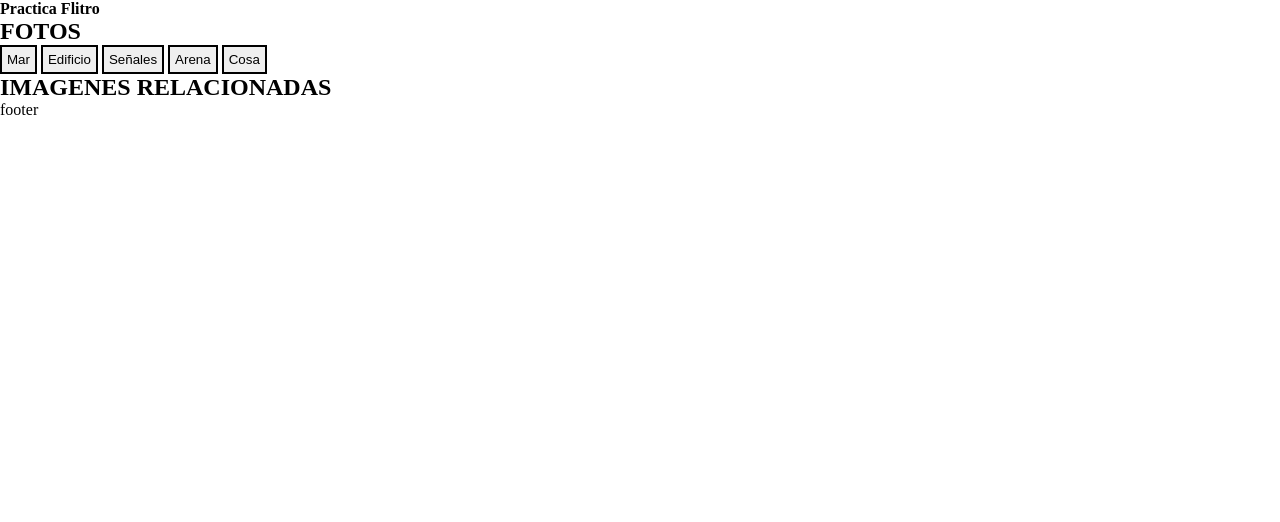
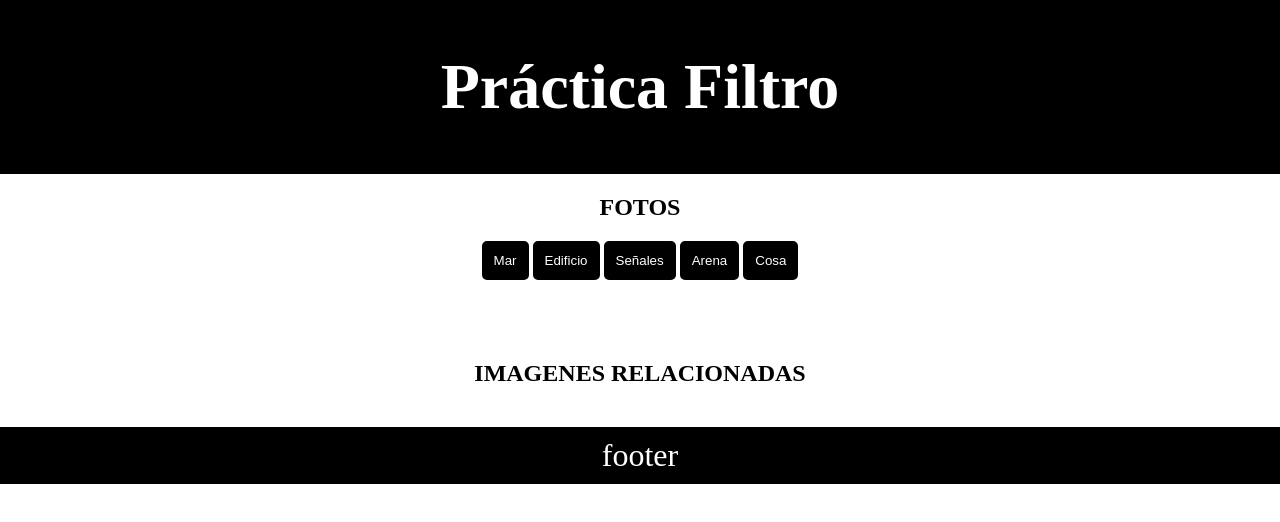
Before and after one commit to jorgechavez99/filtrar-imagenes, a plain HTML site: page index.html in a window 1280 px wide. Drawn offline with Linux system fonts and the light colour scheme.

Commit message:
develop: se consiguio fotoGrande

```diff
--- a/css/main.css
+++ b/css/main.css
@@ -8,18 +8,42 @@
 
 }
 
+header h1 {
+
+    background-color: black;
+    color: white;
+    display: flex;
+    justify-content: center;
+    font-size: 4rem;
+    padding: 50px;
+    font-weight: small;
+
+}
+
+main h2 {
+    padding: 20px;
+    display: flex;
+    justify-content: center;
+}
+
 
 #botones{
     display: flex;
+    justify-content: center;
     gap: 4px;
 }
 
 button{
-    padding: 5px;
+    padding: 10px;
     border: 2px solid black;
+    border-radius: 5px;
     gap: 30px;
     cursor: pointer;
+    background-color: black;
+    color: white;
+
 }
+
 
 #cajaFotos {
     display: flex;
@@ -30,8 +54,22 @@ button{
 #cajaFotos img {
 
     width:100%;
+    cursor: pointer;
 }
 
-h1 {
-    font-size: 1rem;
+#cajaFotoGrande {
+    margin: 30px;
+    display: flex;
+    justify-content: center;
 }
+
+footer {
+    background-color: black;
+    color: white;
+    display: flex;
+    justify-content: center;
+    font-size: 2rem;
+    padding: 10px;
+    margin-top: 20px;
+    font-weight: small;
+}
--- a/index.html
+++ b/index.html
@@ -8,7 +8,7 @@
 </head>
 <body>
     <header>
-        <h1>Practica Flitro</h1>
+        <h1>Práctica Filtro</h1>
     </header>
     <main>
         <h2>
--- a/js/main.js
+++ b/js/main.js
@@ -18,13 +18,13 @@ const arrayImagenes = [
         foto: 'assets/viajes-1.jpg',
         alttext: 'playa con una palmera',
         titulo: 'titulo del viaje 1',
-        id: ["Mar","Cosa"]
+        id: ["Mar", "Cosa"]
     },
     imagen2 = {
         foto: 'assets/viajes-2.jpg',
         textoalt: 'playa con bungalows',
         titulo: 'titulo del viaje 2',
-        id: ["Mar","Edificio"]
+        id: ["Mar", "Edificio"]
     },
     imagen3 = {
         foto: 'assets/viajes-3.jpg',
@@ -66,6 +66,13 @@ botones.addEventListener('click', (ev) => {
     console.log(boton)
 });
 
+cajaFotos.addEventListener('click', (ev) => {
+    const fotoGrande = ev.target.src
+    mostrarFotoGrande(fotoGrande)
+    console.log(fotoGrande)
+
+})
+
 
 //generar Funciones
 
@@ -83,19 +90,11 @@ const crearBotones = () => {
 }
 crearBotones()
 
+
 const mostrarFotos = (boton) => {
 
-
-    const prueba=()=>{
-const ejec=arrayImagenes.filter((item)=>{
-item.id=="Mar"
-console.log(ejec)
-})
-    }
-    prueba()
-
-
-    /*arrayImagenes.forEach((item) => {
+    arrayImagenes.forEach((item) => {
+        cajaFotos.innerHTML = '';
         const caja = document.createElement('DIV');
         const titulos = document.createElement('H1')
         titulos.textContent = item.titulo
@@ -107,6 +106,17 @@ console.log(ejec)
         fragment.append(caja)
     })
 
-    cajaFotos.append(fragment)*/
+    cajaFotos.append(fragment)
 
 }
+
+const mostrarFotoGrande = (fotoGrande) => {
+    cajaFotoGrande.innerHTML=''
+    const foto = document.createElement('IMG')
+    foto.src = fotoGrande
+
+    fragment.append(foto)
+    cajaFotoGrande.append(fragment)
+
+
+}
```
